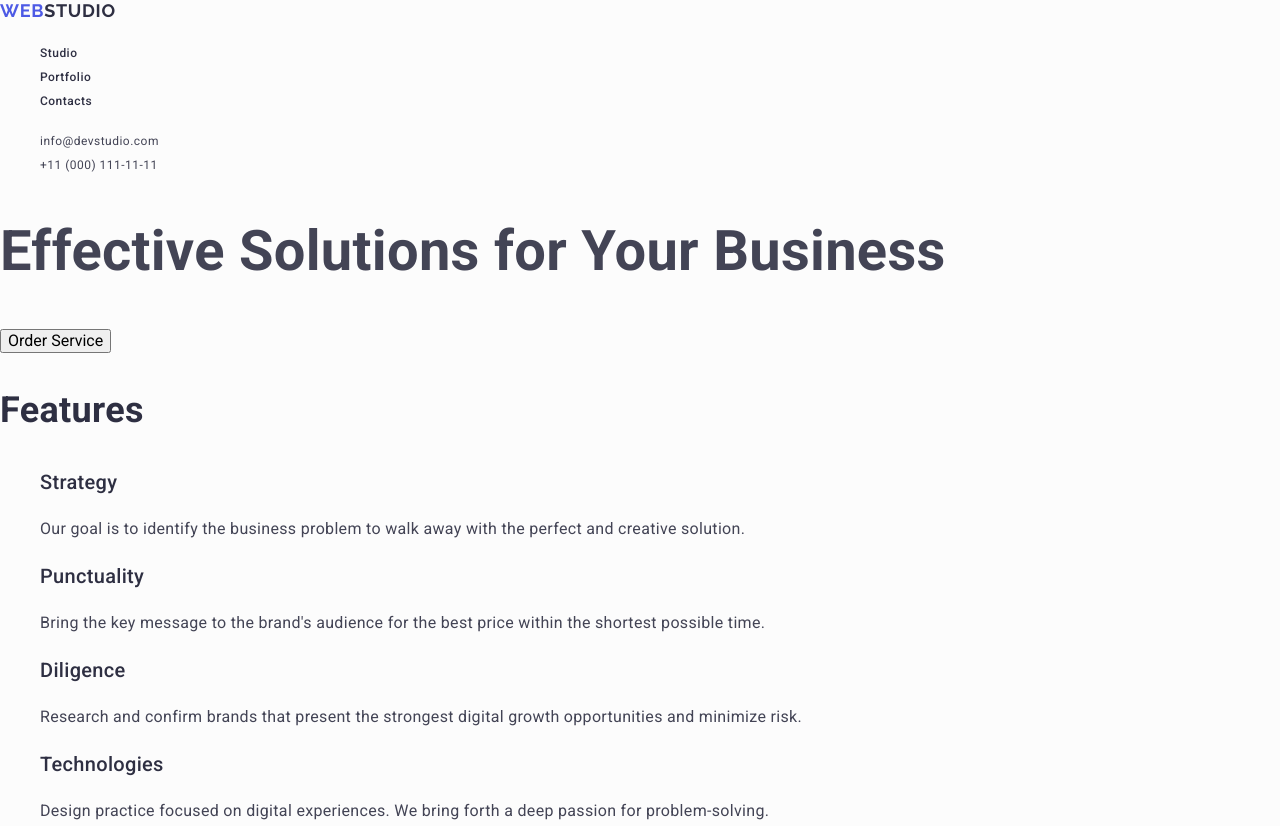
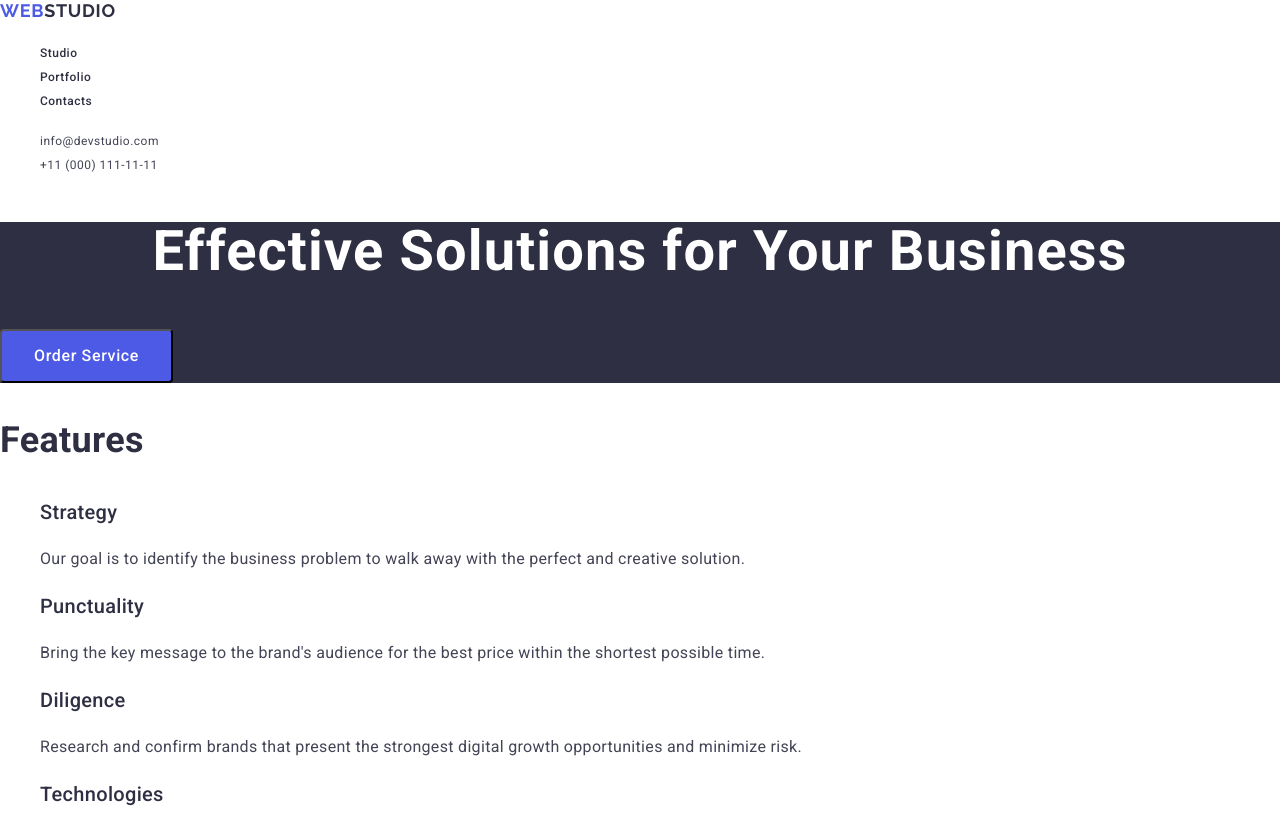
Before and after one commit to RedheadRem/goit-markup-hw-02, a plain HTML site: page index.html in a window 1280 px wide. Shown: the top 826 px of the page. Drawn offline with nearby package versions, Linux system fonts and the light colour scheme.

Commit message:
Styled the first section

```diff
--- a/css/styles.css
+++ b/css/styles.css
@@ -3,7 +3,7 @@
 
 body {
     --text-color: #434455;
-    --bg-color: #FCFCFC;
+    --bg-color: ##FFF;
      font-family: Roboto, sans-serif;
      color: var(--text-color);
      background-color: var(--bg-color);
@@ -13,11 +13,13 @@ body {
 }
 
 h1 {
-    --header-color: #FFFFFF;
-    /* color: var(--header-color); */
+    --header-color: #FFF;
+    color: var(--header-color);
     font-weight: 700;
     font-size: 56px;
     line-height: 1.071;
+    letter-spacing: 0.02em;
+    text-align: center;
 }
 
 h2, h3 {
@@ -48,7 +50,10 @@ ul {
 }
 
 button {
+    --button-bg: #4D5AE5;
     cursor: pointer;
+    border-radius: 4px;
+    background-color: var(--button-bg);
 }
 
 address {
@@ -84,3 +89,18 @@ address {
     --logo-color-footer: #F4F4FD;
     /* color: var(--logo-color-footer); */
 }
+
+/* Sekcja pierwsza */
+
+.first-section {
+    --first-section-bg: #2E2F42;
+    background-color: var(--first-section-bg);
+}
+
+.first-section-button {
+    --button-color: #FFF;
+    font-weight: 500;
+    letter-spacing: 0.04em;
+    color: var(--button-color);
+    padding: 16px 32px;
+}
--- a/index.html
+++ b/index.html
@@ -61,9 +61,9 @@
 
         <!-- Pierwsza sekcja strony -->
 
-        <section>
+        <section class="first-section">
             <h1>Effective Solutions for Your Business</h1>
-            <button type="button">Order Service</button>
+            <button class="first-section-button" type="button">Order Service</button>
         </section>
 
         <!-- Druga sekcja strony -->
```
